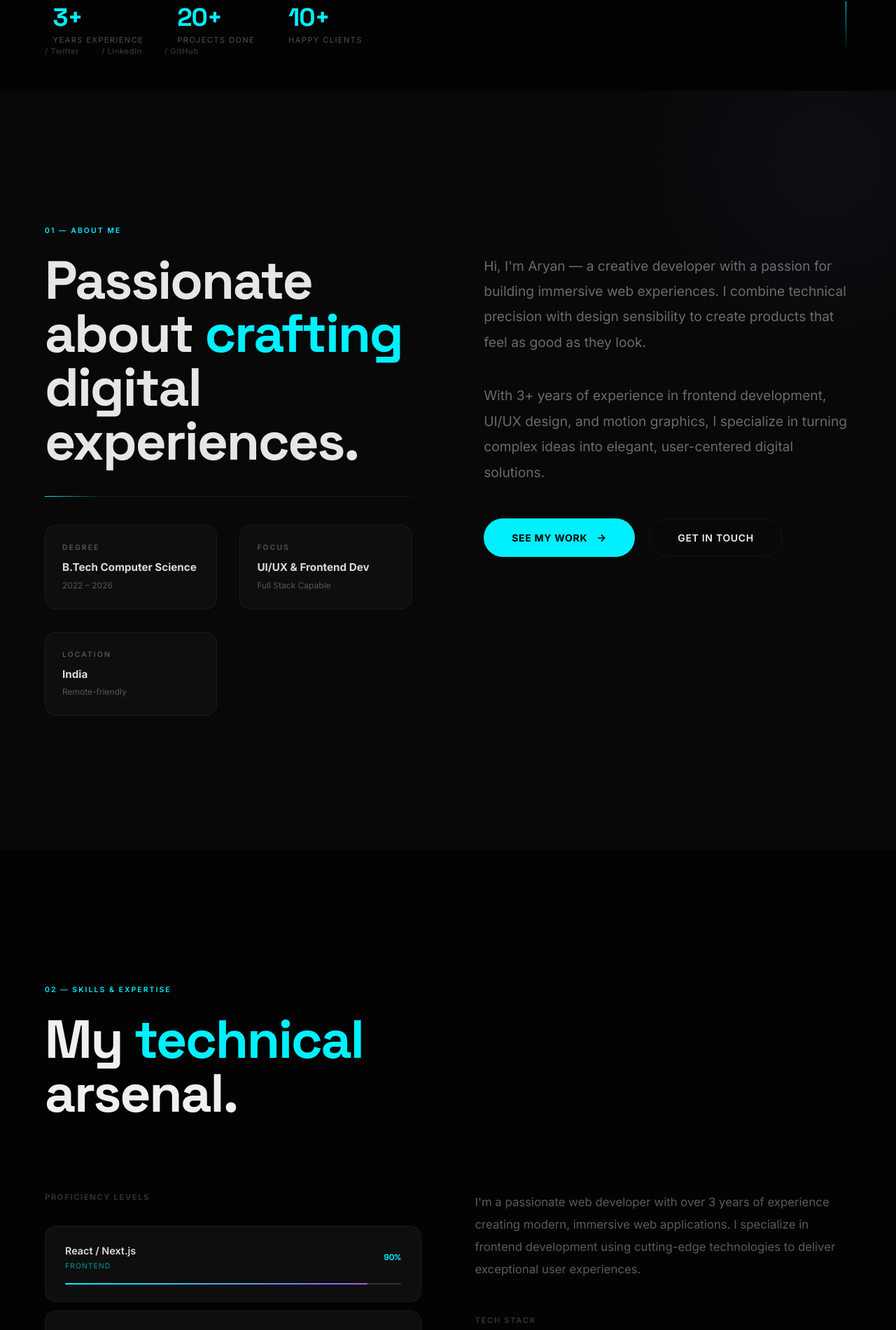
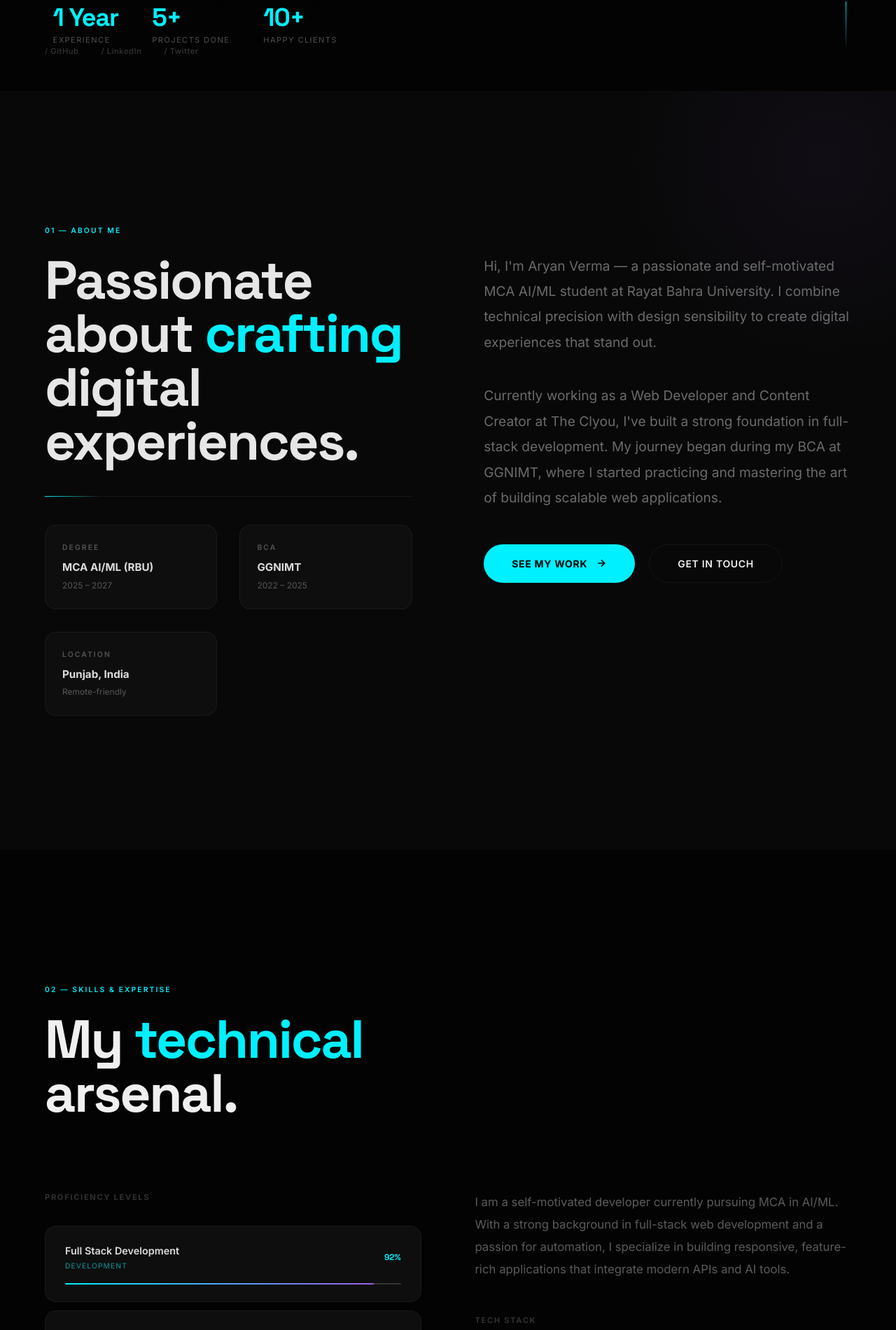
Before and after one commit to Aryan1274/Portfolio, a React (Vite) app: page / in a window 1280 px wide. Shown: the part 867-2768 px from the top of the page at 70% size. Built offline with nearby package versions, Linux system fonts and the light colour scheme.

Commit message:
feat: personalize portfolio with Aryan Verma's real data and projects

```diff
--- a/src/App.jsx
+++ b/src/App.jsx
@@ -74,7 +74,7 @@ function App() {
 
         <div style={{ maxWidth: '1400px', margin: '0 auto', padding: '0 clamp(1.5rem,5vw,6rem)', display: 'flex', flexDirection: 'column', alignItems: 'center', textAlign: 'center', gap: '2rem' }}>
           {/* Logo */}
-          <span style={{ fontFamily: "'Space Grotesk',sans-serif", fontWeight: 800, fontSize: '1.4rem', letterSpacing: '0.12em', textTransform: 'uppercase', background: 'linear-gradient(135deg,#00f0ff,#9b5de5)', WebkitBackgroundClip: 'text', WebkitTextFillColor: 'transparent', backgroundClip: 'text' }}>Aryan</span>
+          <span style={{ fontFamily: "'Space Grotesk',sans-serif", fontWeight: 800, fontSize: '1.4rem', letterSpacing: '0.12em', textTransform: 'uppercase', background: 'linear-gradient(135deg,#00f0ff,#9b5de5)', WebkitBackgroundClip: 'text', WebkitTextFillColor: 'transparent', backgroundClip: 'text' }}>Aryan Verma</span>
 
           <p style={{ color: 'rgba(255,255,255,0.25)', fontSize: '0.85rem', lineHeight: 1.7, maxWidth: '380px' }}>
             Built with React, Vite &amp; Framer Motion.
@@ -82,8 +82,12 @@ function App() {
           </p>
 
           <div style={{ display: 'flex', gap: '2rem', flexWrap: 'wrap', justifyContent: 'center' }}>
-            {['GitHub','LinkedIn','Twitter','Dribbble'].map(link => (
-              <a key={link} href="#" style={{ color: 'rgba(255,255,255,0.25)', fontSize: '0.75rem', fontWeight: 500, letterSpacing: '0.08em', textDecoration: 'none', transition: 'color 0.3s ease', cursor: 'none' }}
+            {['GitHub','LinkedIn','Twitter','Email'].map(link => (
+              <a key={link} href={
+                link === 'GitHub' ? 'https://github.com/Aryan1274' :
+                link === 'LinkedIn' ? 'https://www.linkedin.com/in/aryan-verma-2b9a92279' :
+                link === 'Email' ? 'mailto:aryan12verma2004@gmail.com' : '#'
+              } target="_blank" rel="noopener noreferrer" style={{ color: 'rgba(255,255,255,0.25)', fontSize: '0.75rem', fontWeight: 500, letterSpacing: '0.08em', textDecoration: 'none', transition: 'color 0.3s ease', cursor: 'none' }}
                 onMouseEnter={e => e.target.style.color = '#00f0ff'}
                 onMouseLeave={e => e.target.style.color = 'rgba(255,255,255,0.25)'}>
                 {link}
@@ -92,8 +96,9 @@ function App() {
           </div>
 
           <p style={{ fontSize: '0.65rem', color: 'rgba(255,255,255,0.12)', letterSpacing: '0.2em', textTransform: 'uppercase' }}>
-            &copy; 2026 Aryan. All rights reserved.
+            &copy; 2026 Aryan Verma. All rights reserved.
           </p>
+
         </div>
       </footer>
     </div>
--- a/src/components/Navbar.jsx
+++ b/src/components/Navbar.jsx
@@ -97,7 +97,7 @@ const Navbar = () => {
             background: 'linear-gradient(135deg, #00f0ff, #9b5de5)',
             WebkitBackgroundClip: 'text', WebkitTextFillColor: 'transparent', backgroundClip: 'text',
           }}>
-            Aryan
+            Aryan Verma
           </span>
         </a>
 
--- a/src/sections/About.jsx
+++ b/src/sections/About.jsx
@@ -10,9 +10,9 @@ const fadeUp = {
 };
 
 const stats = [
-  { label: 'Degree', value: 'B.Tech Computer Science', sub: '2022 – 2026' },
-  { label: 'Focus', value: 'UI/UX & Frontend Dev', sub: 'Full Stack Capable' },
-  { label: 'Location', value: 'India', sub: 'Remote-friendly' },
+  { label: 'Degree', value: 'MCA AI/ML (RBU)', sub: '2025 – 2027' },
+  { label: 'BCA', value: 'GGNIMT', sub: '2022 – 2025' },
+  { label: 'Location', value: 'Punjab, India', sub: 'Remote-friendly' },
 ];
 
 const About = () => {
@@ -105,9 +105,7 @@ const About = () => {
               color: 'rgba(255,255,255,0.4)',
               marginBottom: '2.5rem',
             }}>
-              Hi, I'm Aryan — a creative developer with a passion for building
-              immersive web experiences. I combine technical precision with
-              design sensibility to create products that feel as good as they look.
+              Hi, I'm Aryan Verma — a passionate and self-motivated MCA AI/ML student at Rayat Bahra University. I combine technical precision with design sensibility to create digital experiences that stand out.
             </p>
             <p style={{
               fontSize: 'clamp(1rem, 2vw, 1.2rem)',
@@ -115,9 +113,7 @@ const About = () => {
               color: 'rgba(255,255,255,0.4)',
               marginBottom: '3rem',
             }}>
-              With 3+ years of experience in frontend development, UI/UX design,
-              and motion graphics, I specialize in turning complex ideas into
-              elegant, user-centered digital solutions.
+              Currently working as a Web Developer and Content Creator at The Clyou, I've built a strong foundation in full-stack development. My journey began during my BCA at GGNIMT, where I started practicing and mastering the art of building scalable web applications.
             </p>
 
             <div style={{ display: 'flex', gap: '1.25rem', flexWrap: 'wrap' }}>
--- a/src/sections/Contact.jsx
+++ b/src/sections/Contact.jsx
@@ -171,9 +171,11 @@ const Contact = () => {
 
             <div className="space-y-8">
               {[
-                { label: 'Email', value: 'hello@aryan.dev', color: '#00f0ff' },
-                { label: 'Location', value: 'Mumbai, India', color: '#9b5de5' },
-                { label: 'Social', value: '@AryanDev', color: '#00ff87' }
+                { label: 'Email', value: 'aryan12verma2004@gmail.com', color: '#00f0ff' },
+                { label: 'Phone', value: '+91 95928 81227', color: '#9b5de5' },
+                { label: 'Location', value: 'Ludhiana, Punjab, India', color: '#00ff87' },
+                { label: 'Social', value: 'GitHub / LinkedIn', color: '#9b5de5' }
+
               ].map((item, i) => (
                 <motion.div
                   key={item.label}
@@ -190,6 +192,7 @@ const Contact = () => {
                 </motion.div>
               ))}
             </div>
+
           </div>
 
           {/* Right Side - Form */}
--- a/src/sections/Hero.jsx
+++ b/src/sections/Hero.jsx
@@ -2,9 +2,9 @@ import React, { useEffect, useState } from 'react';
 import { motion, useMotionValue, useTransform } from 'framer-motion';
 import heroImg from '../assets/hero.png';
 
-const roles = ['UI/UX Designer', 'Creative Developer', 'Motion Designer', 'Brand Strategist'];
+const roles = ['Full Stack Developer', 'UI Designer', 'Programmer', 'Vibe Coder'];
 const greetingWords = ["Hey\u{1F44B},", "I'm"];
-const nameLetters = "Aryan.".split("");
+const nameLetters = "Aryan .".split("");
 
 const wordVariants = {
   hidden: { opacity: 0, y: 60, skewY: 4 },
@@ -74,8 +74,8 @@ const Hero = () => {
   return (
     <section id="home" className="hero-section">
       {/* Ambient blobs */}
-      <motion.div className="ambient-blob blob-1" style={{ x:blob1X, y:blob1Y }} />
-      <motion.div className="ambient-blob blob-2" style={{ x:blob2X, y:blob2Y }} />
+      <motion.div className="ambient-blob blob-1" style={{ x: blob1X, y: blob1Y }} />
+      <motion.div className="ambient-blob blob-2" style={{ x: blob2X, y: blob2Y }} />
 
       <div className="section-inner hero-inner">
         <div className="hero-grid">
@@ -83,7 +83,7 @@ const Hero = () => {
           <motion.div variants={containerVariants} initial="hidden" animate="visible" className="hero-content">
 
             {/* Status Badge */}
-            <motion.div variants={itemVariants} style={{ marginBottom:'2rem' }}>
+            <motion.div variants={itemVariants} style={{ marginBottom: '2rem' }}>
               <span className="status-badge">
                 <span className="status-dot" />
                 Available for new opportunities
@@ -91,10 +91,10 @@ const Hero = () => {
             </motion.div>
 
             {/* Greeting */}
-            <div style={{ marginBottom:'0.15rem', overflow:'visible' }}>
+            <div style={{ marginBottom: '0.15rem', overflow: 'visible' }}>
               <div className="greeting-text">
                 {greetingWords.map((word, i) => (
-                  <motion.span key={word} custom={i} variants={wordVariants} initial="hidden" animate="visible" style={{ display:'inline-block' }}>
+                  <motion.span key={word} custom={i} variants={wordVariants} initial="hidden" animate="visible" style={{ display: 'inline-block' }}>
                     {word}
                   </motion.span>
                 ))}
@@ -102,11 +102,11 @@ const Hero = () => {
             </div>
 
             {/* Name */}
-            <div style={{ overflow:'visible', paddingBottom:'0.2em', marginBottom:'1.5rem' }}>
+            <div style={{ overflow: 'visible', paddingBottom: '0.2em', marginBottom: '1.5rem' }}>
               <div className="name-text">
                 {nameLetters.map((letter, i) => (
                   <motion.span key={i} custom={i} variants={letterVariants} initial="hidden" animate="visible"
-                    style={{ display:'inline-block', willChange:'transform', background:'linear-gradient(135deg,#ffffff 30%,rgba(255,255,255,0.55) 100%)', WebkitBackgroundClip:'text', WebkitTextFillColor:'transparent', backgroundClip:'text' }}>
+                    style={{ display: 'inline-block', willChange: 'transform', background: 'linear-gradient(135deg,#ffffff 30%,rgba(255,255,255,0.55) 100%)', WebkitBackgroundClip: 'text', WebkitTextFillColor: 'transparent', backgroundClip: 'text' }}>
                     {letter === ' ' ? '\u00A0' : letter}
                   </motion.span>
                 ))}
@@ -114,7 +114,7 @@ const Hero = () => {
             </div>
 
             {/* Typewriter role */}
-            <motion.div variants={itemVariants} style={{ marginBottom:'2rem' }}>
+            <motion.div variants={itemVariants} style={{ marginBottom: '2rem' }}>
               <p className="role-text">
                 I'm a{' '}
                 <span className="accent-text">
@@ -125,22 +125,22 @@ const Hero = () => {
 
             {/* Bio */}
             <motion.p variants={itemVariants} className="bio-text">
-              I create beautiful, responsive web experiences using modern technologies.
-              Passionate about clean code, immersive animations, and user-centered design.
+              I am a passionate and self-motivated MCA AI/ML student at Rayat Bahra University.
+              Currently working at The Clyou as a Web Developer and Content Creator.
             </motion.p>
 
             {/* CTAs */}
             <motion.div variants={itemVariants} className="hero-ctas">
               <a href="#projects" className="btn-primary">
                 View My Work
-                <svg width="16" height="16" viewBox="0 0 24 24" fill="none" stroke="currentColor" strokeWidth="2.5"><path d="M5 12h14M12 5l7 7-7 7"/></svg>
+                <svg width="16" height="16" viewBox="0 0 24 24" fill="none" stroke="currentColor" strokeWidth="2.5"><path d="M5 12h14M12 5l7 7-7 7" /></svg>
               </a>
-              <a href="#" download className="btn-outline">Download CV</a>
+              <a href="#contact" className="btn-outline">Hire Me</a>
             </motion.div>
 
             {/* Stats */}
             <motion.div variants={itemVariants} className="hero-stats">
-              {[{ number:'3+', label:'Years Experience' }, { number:'20+', label:'Projects Done' }, { number:'10+', label:'Happy Clients' }].map((stat) => (
+              {[{ number: '1 Year', label: 'Experience' }, { number: '5+', label: 'Projects Done' }, { number: '10+', label: 'Happy Clients' }].map((stat) => (
                 <div key={stat.label} className="stat-item">
                   <p className="stat-number">{stat.number}</p>
                   <p className="stat-label">{stat.label}</p>
@@ -151,34 +151,34 @@ const Hero = () => {
 
           {/* RIGHT COLUMN — Face Image */}
           <motion.div
-            initial={{ opacity:0, scale:0.9, y: 20 }}
-            animate={{ opacity:1, scale:1, y: 0 }}
-            transition={{ duration:1.1, delay:0.5, ease:[0.22,1,0.36,1] }}
+            initial={{ opacity: 0, scale: 0.9, y: 20 }}
+            animate={{ opacity: 1, scale: 1, y: 0 }}
+            transition={{ duration: 1.1, delay: 0.5, ease: [0.22, 1, 0.36, 1] }}
             className="hero-image-container"
           >
             {/* Spinning glow ring */}
-            <motion.div animate={{ rotate:360 }} transition={{ duration:20, repeat:Infinity, ease:'linear' }} className="ring ring-glow" />
+            <motion.div animate={{ rotate: 360 }} transition={{ duration: 20, repeat: Infinity, ease: 'linear' }} className="ring ring-glow" />
             {/* Dashed orbit */}
-            <motion.div animate={{ rotate:-360 }} transition={{ duration:30, repeat:Infinity, ease:'linear' }} className="ring ring-dashed" />
+            <motion.div animate={{ rotate: -360 }} transition={{ duration: 30, repeat: Infinity, ease: 'linear' }} className="ring ring-dashed" />
 
             {/* Floating + parallax image wrapper */}
-            <motion.div style={{ x:imgParX, y:imgParY, position:'relative', zIndex:1 }} animate={{ y:[0,-18,0] }} transition={{ duration:4.5, repeat:Infinity, ease:'easeInOut' }}>
+            <motion.div style={{ x: imgParX, y: imgParY, position: 'relative', zIndex: 1 }} animate={{ y: [0, -18, 0] }} transition={{ duration: 4.5, repeat: Infinity, ease: 'easeInOut' }}>
               {/* Blob-shaped frame */}
               <div className="image-frame glass">
-                <img src={heroImg} alt="Aryan" className="hero-img" />
+                <img src={heroImg} alt="Aryan Verma" className="hero-img" />
                 <div className="image-overlay" />
               </div>
 
               {/* Floating accent dots */}
-              <motion.div animate={{ y:[0,-10,0], x:[0,5,0] }} transition={{ duration:3, repeat:Infinity, ease:'easeInOut', delay:0.5 }} className="accent-dot dot-cyan" />
-              <motion.div animate={{ y:[0,12,0], x:[0,-8,0] }} transition={{ duration:3.8, repeat:Infinity, ease:'easeInOut', delay:1 }} className="accent-dot dot-purple" />
-              <motion.div animate={{ y:[0,-8,0] }} transition={{ duration:2.8, repeat:Infinity, ease:'easeInOut', delay:0.2 }} className="accent-dot dot-green" />
+              <motion.div animate={{ y: [0, -10, 0], x: [0, 5, 0] }} transition={{ duration: 3, repeat: Infinity, ease: 'easeInOut', delay: 0.5 }} className="accent-dot dot-cyan" />
+              <motion.div animate={{ y: [0, 12, 0], x: [0, -8, 0] }} transition={{ duration: 3.8, repeat: Infinity, ease: 'easeInOut', delay: 1 }} className="accent-dot dot-purple" />
+              <motion.div animate={{ y: [0, -8, 0] }} transition={{ duration: 2.8, repeat: Infinity, ease: 'easeInOut', delay: 0.2 }} className="accent-dot dot-green" />
 
               {/* Floating badge */}
               <motion.div
-                initial={{ opacity:0, scale:0.7 }}
-                animate={{ opacity:1, scale:1, y:[0,-5,0] }}
-                transition={{ opacity:{ delay:1.2, duration:0.5 }, scale:{ delay:1.2, duration:0.5 }, y:{ duration:3.5, repeat:Infinity, ease:'easeInOut', delay:1.5 } }}
+                initial={{ opacity: 0, scale: 0.7 }}
+                animate={{ opacity: 1, scale: 1, y: [0, -5, 0] }}
+                transition={{ opacity: { delay: 1.2, duration: 0.5 }, scale: { delay: 1.2, duration: 0.5 }, y: { duration: 3.5, repeat: Infinity, ease: 'easeInOut', delay: 1.5 } }}
                 className="status-badge-floating glass"
               >
                 <span className="badge-icon">✨</span>
@@ -193,15 +193,19 @@ const Hero = () => {
       </div>
 
       {/* Scroll indicator - hidden on small mobile */}
-      <motion.div initial={{ opacity:0 }} animate={{ opacity:1 }} transition={{ delay:2 }} className="scroll-indicator desktop-only">
+      <motion.div initial={{ opacity: 0 }} animate={{ opacity: 1 }} transition={{ delay: 2 }} className="scroll-indicator desktop-only">
         <span className="scroll-text">Scroll</span>
-        <motion.div animate={{ scaleY:[0,1,0], originY:0 }} transition={{ repeat:Infinity, duration:1.5, ease:'easeInOut' }} className="scroll-line" />
+        <motion.div animate={{ scaleY: [0, 1, 0], originY: 0 }} transition={{ repeat: Infinity, duration: 1.5, ease: 'easeInOut' }} className="scroll-line" />
       </motion.div>
 
       {/* Social links - hidden on small mobile */}
-      <motion.div initial={{ opacity:0 }} animate={{ opacity:1 }} transition={{ delay:1.5 }} className="social-links-hero desktop-only">
-        {['/ Twitter', '/ LinkedIn', '/ GitHub'].map((link) => (
-          <a key={link} href="#" className="social-link-item">{link}</a>
+      <motion.div initial={{ opacity: 0 }} animate={{ opacity: 1 }} transition={{ delay: 1.5 }} className="social-links-hero desktop-only">
+        {[
+          { label: '/ GitHub', url: 'https://github.com/Aryan1274' },
+          { label: '/ LinkedIn', url: 'https://www.linkedin.com/in/aryan-verma-2b9a92279' },
+          { label: '/ Twitter', url: '#' }
+        ].map((link) => (
+          <a key={link.label} href={link.url} target="_blank" rel="noopener noreferrer" className="social-link-item">{link.label}</a>
         ))}
       </motion.div>
     </section>
--- a/src/sections/Projects.jsx
+++ b/src/sections/Projects.jsx
@@ -3,30 +3,31 @@ import { motion, useMotionValue, useTransform, useSpring } from 'framer-motion';
 
 const projects = [
   {
-    title: 'Modern E-Commerce Platform',
-    category: 'Full Stack Development',
-    tags: ['React', 'Next.js', 'Node.js', 'Tailwind'],
+    title: 'ARVR Store',
+    category: 'E-commerce Platform',
+    tags: ['React JS', 'Node JS', 'MongoDB', 'Razorpay'],
     image: 'https://images.unsplash.com/photo-1557821552-17105176677c?auto=format&fit=crop&q=80&w=1600',
-    link: '#',
+    link: 'https://arvr-store.vercel.app/',
     color: '#00f0ff',
   },
   {
-    title: 'Task Management App',
-    category: 'Product Design',
-    tags: ['React', 'Framer Motion', 'Supabase'],
+    title: 'Noto Battery',
+    category: 'Business & E-commerce',
+    tags: ['React', 'Express', 'Cloudinary', 'Google Auth'],
     image: 'https://images.unsplash.com/photo-1540350394557-8d14678e7f91?auto=format&fit=crop&q=80&w=1600',
-    link: '#',
+    link: 'https://noto-battery.vercel.app/',
     color: '#9b5de5',
   },
   {
-    title: 'Weather Dashboard',
-    category: 'Web Application',
-    tags: ['React', 'API Integration', 'Charts'],
+    title: 'Bolo Blush',
+    category: 'Communication App',
+    tags: ['React', 'Node JS', 'Socket.io', 'Atlas'],
     image: 'https://images.unsplash.com/photo-1592210454359-9043f067919b?auto=format&fit=crop&q=80&w=1600',
-    link: '#',
+    link: 'https://bolo-blush.vercel.app/',
     color: '#00ff87',
   },
 ];
+
 
 /* 3-D tilt on hover */
 const TiltCard = ({ children, color, floatDelay }) => {
--- a/src/sections/Skills.jsx
+++ b/src/sections/Skills.jsx
@@ -2,19 +2,19 @@ import React, { useRef } from 'react';
 import { motion, useInView } from 'framer-motion';
 
 const skills = [
-  { name: 'React / Next.js', level: 90, cat: 'Frontend' },
-  { name: 'JavaScript / TypeScript', level: 85, cat: 'Frontend' },
-  { name: 'UI/UX Design (Figma)', level: 88, cat: 'Design' },
-  { name: 'Tailwind CSS / SCSS', level: 92, cat: 'Frontend' },
-  { name: 'Node.js / Express', level: 75, cat: 'Backend' },
-  { name: 'Framer Motion / GSAP', level: 80, cat: 'Animation' },
-  { name: 'MongoDB / PostgreSQL', level: 70, cat: 'Backend' },
-  { name: 'Three.js / WebGL', level: 65, cat: 'Creative' },
+  { name: 'Full Stack Development', level: 92, cat: 'Development' },
+  { name: 'React / Node.js / Express', level: 90, cat: 'Full Stack' },
+  { name: 'Programming (C/C++, Java)', level: 85, cat: 'Programming' },
+  { name: 'UI/UX Design', level: 88, cat: 'Design' },
+  { name: 'WordPress & Hosting', level: 95, cat: 'Web Tools' },
+  { name: 'AI Optimization & Automation', level: 80, cat: 'AI/ML' },
+  { name: 'Content Creation', level: 85, cat: 'Social' },
+  { name: 'MongoDB Atlas', level: 82, cat: 'Database' },
 ];
 
 const techStack = [
-  'React', 'Next.js', 'TypeScript', 'Tailwind', 'Node.js',
-  'Figma', 'GSAP', 'Three.js', 'MongoDB', 'PostgreSQL',
+  'React JS', 'Node JS', 'Express', 'MongoDB', 'Cloudinary',
+  'Razorpay API', 'Google Auth', 'WordPress', 'AI Tools', 'Figma',
 ];
 
 const SkillBar = ({ name, level, cat, i }) => {
@@ -130,10 +130,7 @@ const Skills = () => {
                 marginBottom: '3rem',
               }}
             >
-              I'm a passionate web developer with over 3 years of experience
-              creating modern, immersive web applications. I specialize in
-              frontend development using cutting-edge technologies to deliver
-              exceptional user experiences.
+              I am a self-motivated developer currently pursuing MCA in AI/ML. With a strong background in full-stack web development and a passion for automation, I specialize in building responsive, feature-rich applications that integrate modern APIs and AI tools.
             </motion.p>
 
             <motion.p
```
